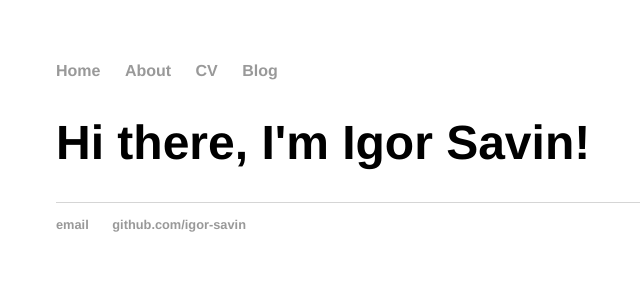
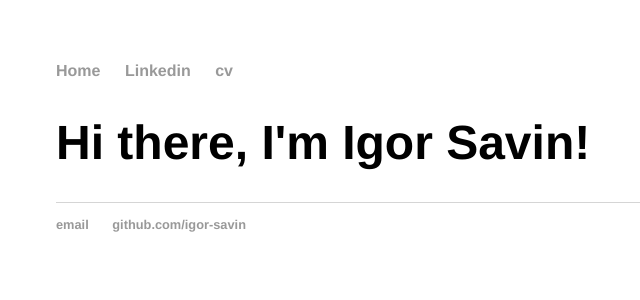
Before and after one commit to igor-savin/igor-savin.github.io, a Jekyll site: the page built from index.html, in a window 1280 px wide. Shown: the top 300 px of the page, without its empty margins (136-776 px from the left). Built offline with Jekyll 4.4.1, drawn with Linux system fonts in a browser that asks for light colours.

Commit message:
updating landing page

```diff
--- a/_layouts/default.html
+++ b/_layouts/default.html
@@ -12,9 +12,9 @@
     <nav>
 <ul>
 <li><a href="/">Home</a></li>
-<li><a href="/about">About</a></li>
-<li><a href="/cv">CV</a></li>
-<li><a href="/blog">Blog</a></li>
+<li><a href="https://www.linkedin.com/in/igorsavin/">Linkedin</a></li>
+<li><a href="/cv">cv</a></li>
+<!--<li><a href="/blog">Blog</a></li>-->
 </ul>
     </nav>
 <div class="container">
```
